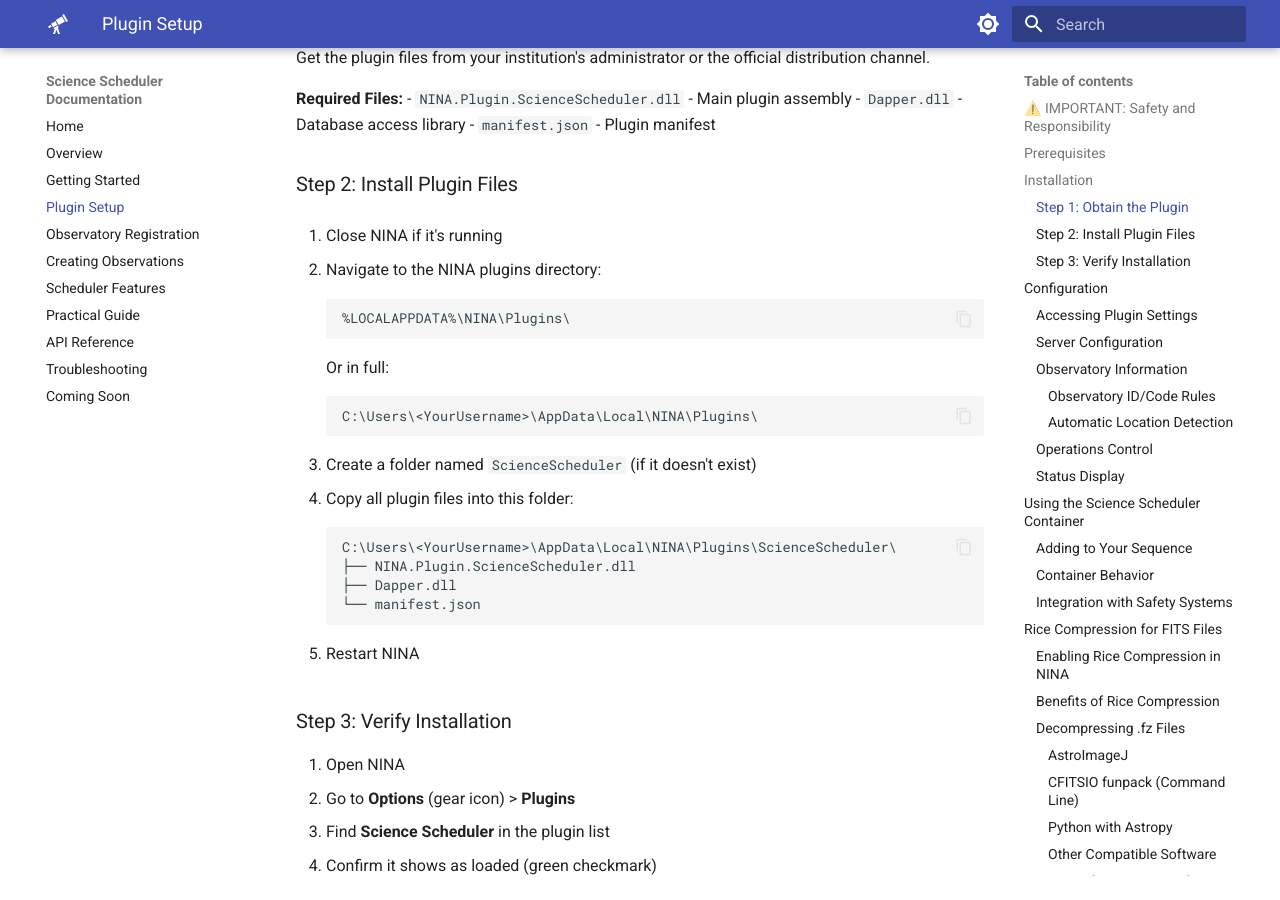
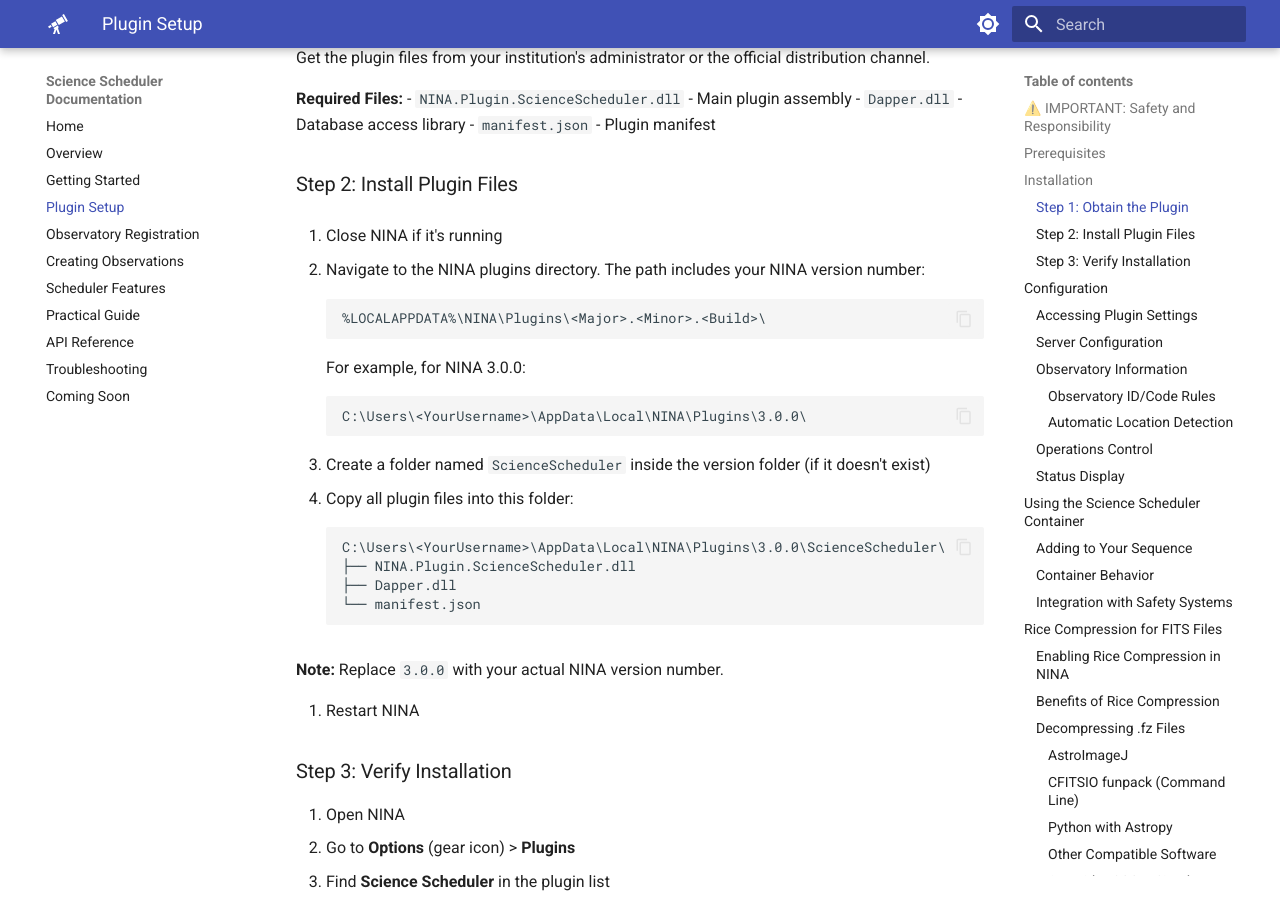
Before and after one commit to First-Light-Systems/nina-scheduler-docs, an MkDocs documentation site: the page built from docs/PLUGIN_SETUP.md, in a window 1280 px wide and 900 px high, scrolled down 1303 px. Built offline with MkDocs 1.6.1 and Material for MkDocs 9.7.7, drawn with Linux system fonts in a browser that asks for light colours.

Commit message:
Fix plugin installation path to include NINA version subdirectory
Plugins must be installed in a version-specific folder:
%LOCALAPPDATA%\NINA\Plugins\<Major>.<Minor>.<Build>\ScienceScheduler\

For example: Plugins\3.0.0\ScienceScheduler\

🤖 Generated with [Claude Code](https://claude.com/claude-code)

Co-Authored-By: Claude Opus 4.5 <noreply@anthropic.com>

````diff
--- a/docs/PLUGIN_SETUP.md
+++ b/docs/PLUGIN_SETUP.md
@@ -49,24 +49,26 @@ Get the plugin files from your institution's administrator or the official distr
 
 1. Close NINA if it's running
 
-2. Navigate to the NINA plugins directory:
+2. Navigate to the NINA plugins directory. The path includes your NINA version number:
    ```
-   %LOCALAPPDATA%\NINA\Plugins\
+   %LOCALAPPDATA%\NINA\Plugins\<Major>.<Minor>.<Build>\
    ```
-   Or in full:
+   For example, for NINA 3.0.0:
    ```
-   C:\Users\<YourUsername>\AppData\Local\NINA\Plugins\
+   C:\Users\<YourUsername>\AppData\Local\NINA\Plugins\3.0.0\
    ```
 
-3. Create a folder named `ScienceScheduler` (if it doesn't exist)
+3. Create a folder named `ScienceScheduler` inside the version folder (if it doesn't exist)
 
 4. Copy all plugin files into this folder:
    ```
-   C:\Users\<YourUsername>\AppData\Local\NINA\Plugins\ScienceScheduler\
+   C:\Users\<YourUsername>\AppData\Local\NINA\Plugins\3.0.0\ScienceScheduler\
    ├── NINA.Plugin.ScienceScheduler.dll
    ├── Dapper.dll
    └── manifest.json
    ```
+
+   **Note:** Replace `3.0.0` with your actual NINA version number.
 
 5. Restart NINA
 
````
